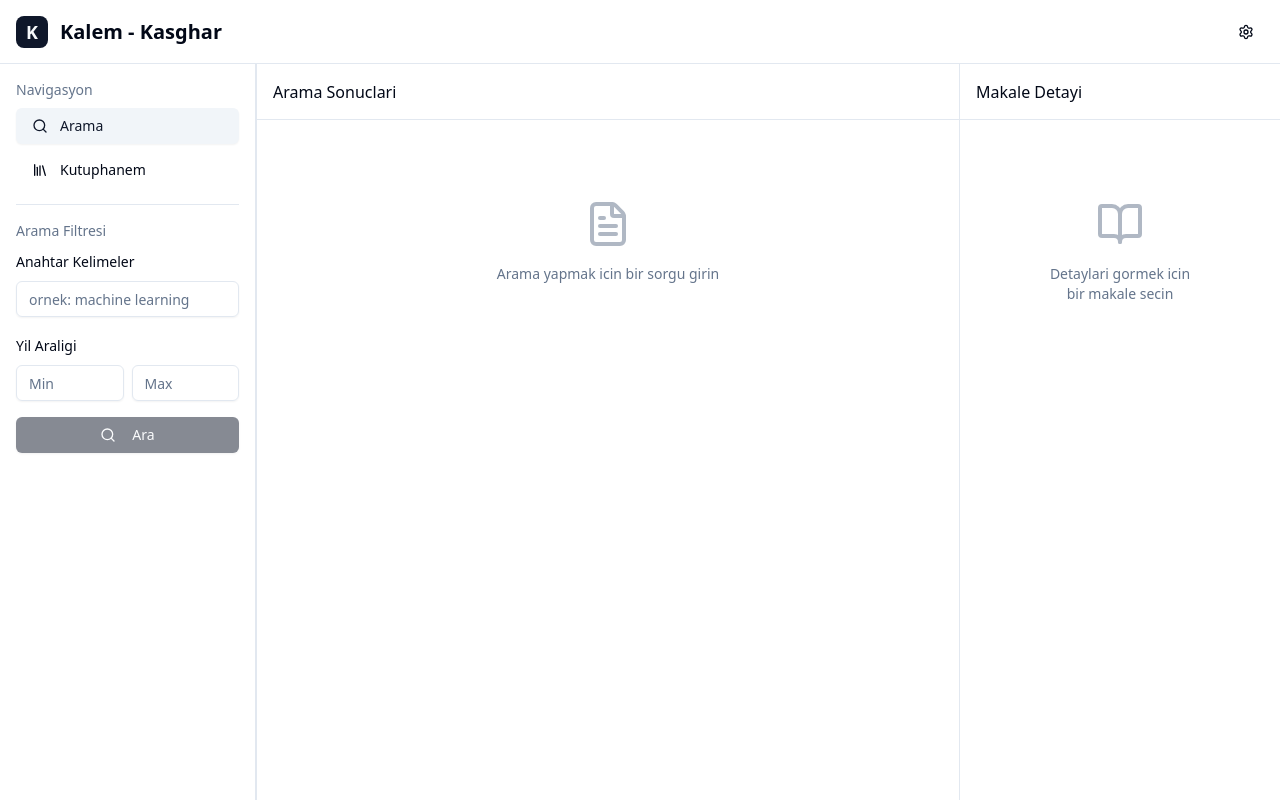
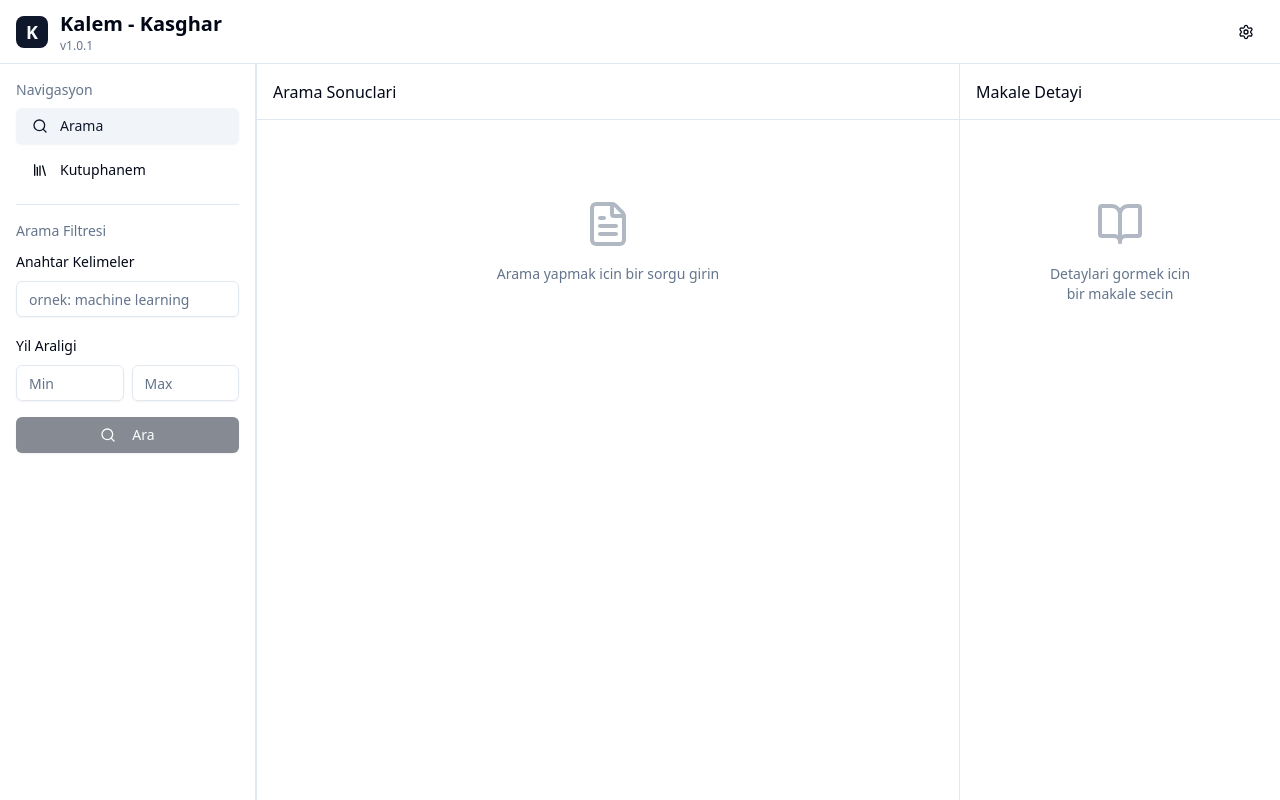
Before and after one commit to sadettindmr/kalem-v1, a React app in the folder frontend/: page / in a window 1280 px wide. Built offline with nearby package versions, Linux system fonts and the light colour scheme; the HTML template or start-up script is replaced by a standard one.

Commit message:
fix(settings): add About section and show app version under logo

```diff
--- a/frontend/src/components/settings.tsx
+++ b/frontend/src/components/settings.tsx
@@ -10,6 +10,7 @@ import {
   HardDrive,
   Key,
   Loader2,
+  Info,
   RefreshCw,
   Sparkles,
   XCircle,
@@ -39,6 +40,7 @@ import { ScrollArea } from '@/components/ui/scroll-area';
 import { Separator } from '@/components/ui/separator';
 import { Switch } from '@/components/ui/switch';
 import { Tabs, TabsContent, TabsList, TabsTrigger } from '@/components/ui/tabs';
+import { APP_NAME, APP_VERSION } from '@/constants/app';
 
 const PROVIDER_OPTIONS = [
   {
@@ -509,6 +511,26 @@ export default function Settings() {
               <Separator />
 
               <section className="space-y-4">
+                <div className="flex items-center gap-2">
+                  <Info className="h-5 w-5" />
+                  <h2 className="text-lg font-semibold">Hakkinda</h2>
+                </div>
+                <div className="border rounded-lg p-4 space-y-2">
+                  <p className="text-sm">
+                    <span className="font-medium">Uygulama:</span> {APP_NAME}
+                  </p>
+                  <p className="text-sm">
+                    <span className="font-medium">Surum:</span> {APP_VERSION}
+                  </p>
+                  <p className="text-sm text-muted-foreground">
+                    Akademik arama, kutuphane yonetimi, PDF indirme ve disa aktarma aracidir.
+                  </p>
+                </div>
+              </section>
+
+              <Separator />
+
+              <section className="space-y-4">
                 <div className="flex items-center gap-2 text-destructive">
                   <AlertTriangle className="h-5 w-5" />
                   <h2 className="text-lg font-semibold">Tehlikeli Bolge</h2>
--- /dev/null
+++ b/frontend/src/constants/app.ts
@@ -0,0 +1,2 @@
+export const APP_NAME = 'Kalem - Kasghar';
+export const APP_VERSION = 'v1.0.1';
--- a/frontend/src/layouts/DashboardLayout.tsx
+++ b/frontend/src/layouts/DashboardLayout.tsx
@@ -8,6 +8,7 @@ import { Link } from 'react-router-dom';
 import { Button } from '@/components/ui/button';
 import { Separator } from '@/components/ui/separator';
 import { useUIStore } from '@/stores/ui-store';
+import { APP_NAME, APP_VERSION } from '@/constants/app';
 import Sidebar from '@/components/Sidebar';
 import PaperList from '@/components/PaperList';
 import LibraryList from '@/components/LibraryList';
@@ -34,7 +35,10 @@ export default function DashboardLayout() {
           <div className="w-8 h-8 bg-primary rounded-lg flex items-center justify-center">
             <span className="text-primary-foreground font-bold text-lg">K</span>
           </div>
-          <h1 className="text-xl font-semibold">Kalem - Kasghar</h1>
+          <div className="leading-tight">
+            <h1 className="text-xl font-semibold">{APP_NAME}</h1>
+            <p className="text-xs text-muted-foreground">{APP_VERSION}</p>
+          </div>
         </div>
 
         {/* Sag: Ayarlar */}
```
Also changed, not shown: 1 other file (tests, documents, lock files or other folders).
